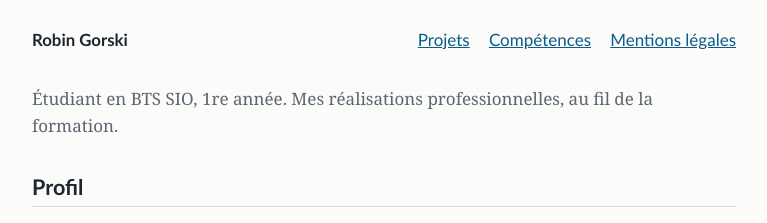
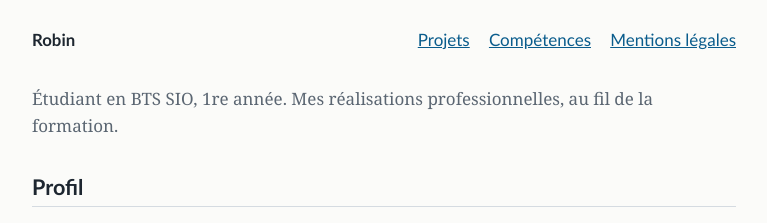
Before and after one commit to Telfand/portfolio, a Jekyll site: the page built from index.html, in a window 1280 px wide. Shown: the top 223 px of the page, without its empty margins (256-1023 px from the left). Built offline with Jekyll 4.4.1, drawn with Linux system fonts in a browser that asks for light colours.

Commit message:
Update portfolio title from 'Robin Gorski' to 'Robin'

```diff
--- a/_config.yml
+++ b/_config.yml
@@ -1,6 +1,6 @@
 # Réglages du portfolio. Modifiez les quatre lignes ci-dessous, enregistrez,
 # et le site se met à jour tout seul après la publication.
-title: "Robin Gorski"
+title: "Robin"
 description: "Étudiant en BTS SIO, 1re année. Mes réalisations professionnelles, au fil de la formation."
 email: "robin.gorski@ensitech.eu"
 linkedin: "https://www.linkedin.com/in/robin-gorski-4190383bb/"
```
